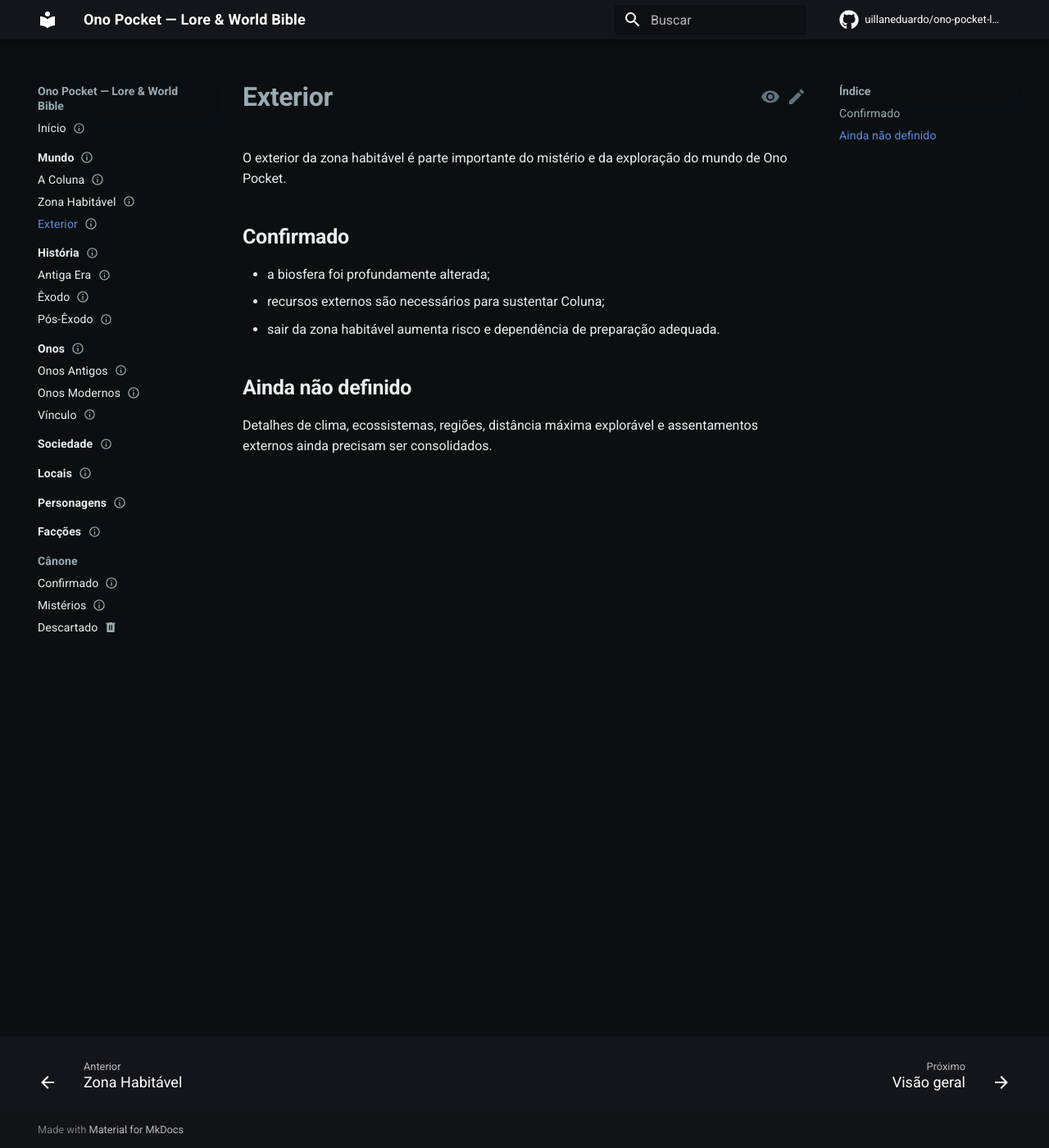
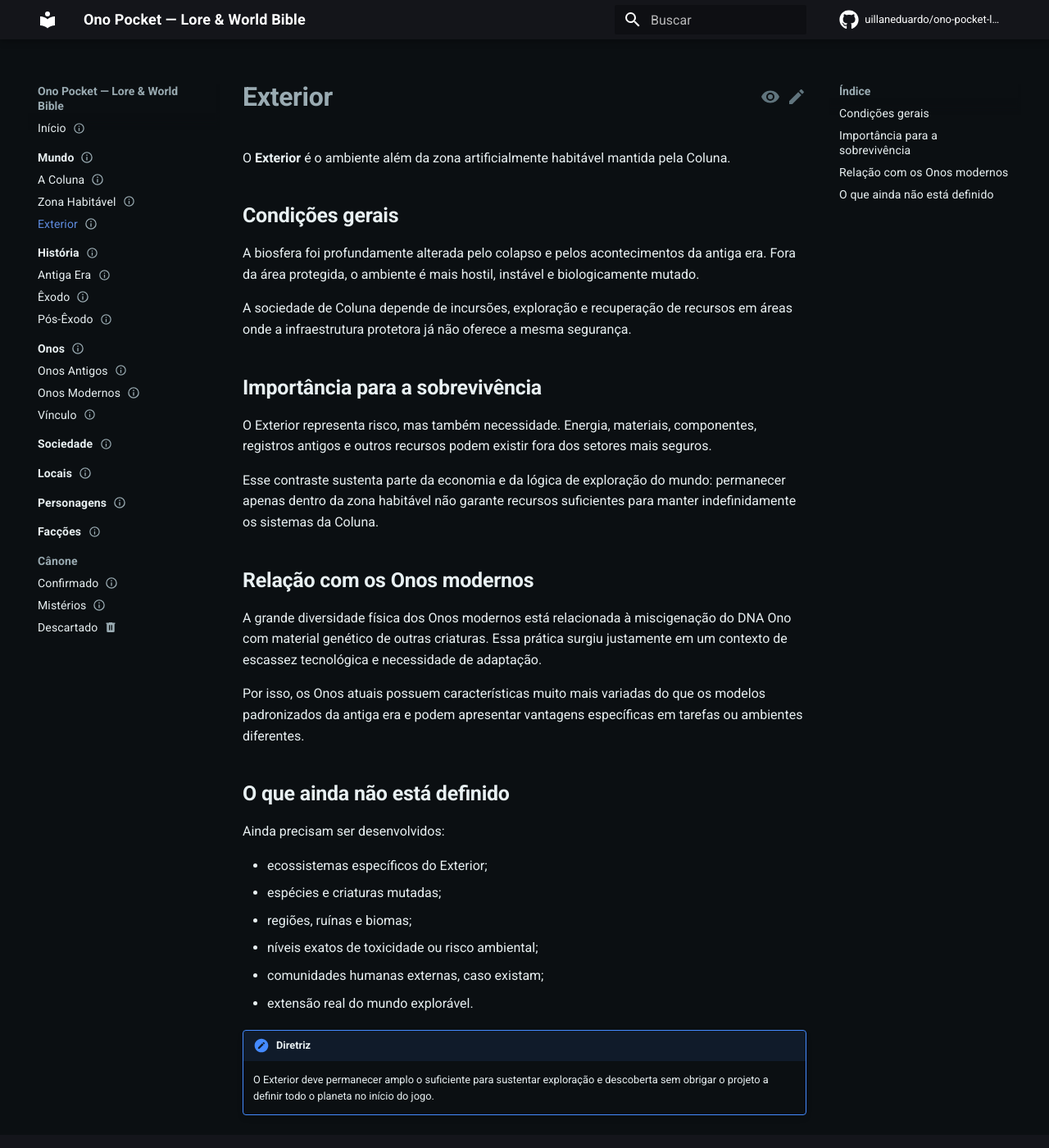
Before and after one commit to uillaneduardo/ono-pocket-lore, an MkDocs documentation site: the page built from docs/world/exterior.md, in a window 1280 px wide and 1400 px high. Shown: the whole window at 82% size. Built offline with MkDocs 1.6.1 and Material for MkDocs 9.7.7, drawn with Linux system fonts in a browser that asks for light colours; comment, search, counter and statistics services are not loaded.

Commit message:
docs: expand exterior world lore

```diff
--- a/docs/world/exterior.md
+++ b/docs/world/exterior.md
@@ -1,19 +1,41 @@
 ---
 title: Exterior
-status: draft
+status: canon
 audience: author
 ---
 
 # Exterior
 
-O exterior da zona habitável é parte importante do mistério e da exploração do mundo de Ono Pocket.
+O **Exterior** é o ambiente além da zona artificialmente habitável mantida pela Coluna.
 
-## Confirmado
+## Condições gerais
 
-- a biosfera foi profundamente alterada;
-- recursos externos são necessários para sustentar Coluna;
-- sair da zona habitável aumenta risco e dependência de preparação adequada.
+A biosfera foi profundamente alterada pelo colapso e pelos acontecimentos da antiga era. Fora da área protegida, o ambiente é mais hostil, instável e biologicamente mutado.
 
-## Ainda não definido
+A sociedade de Coluna depende de incursões, exploração e recuperação de recursos em áreas onde a infraestrutura protetora já não oferece a mesma segurança.
 
-Detalhes de clima, ecossistemas, regiões, distância máxima explorável e assentamentos externos ainda precisam ser consolidados.
+## Importância para a sobrevivência
+
+O Exterior representa risco, mas também necessidade. Energia, materiais, componentes, registros antigos e outros recursos podem existir fora dos setores mais seguros.
+
+Esse contraste sustenta parte da economia e da lógica de exploração do mundo: permanecer apenas dentro da zona habitável não garante recursos suficientes para manter indefinidamente os sistemas da Coluna.
+
+## Relação com os Onos modernos
+
+A grande diversidade física dos Onos modernos está relacionada à miscigenação do DNA Ono com material genético de outras criaturas. Essa prática surgiu justamente em um contexto de escassez tecnológica e necessidade de adaptação.
+
+Por isso, os Onos atuais possuem características muito mais variadas do que os modelos padronizados da antiga era e podem apresentar vantagens específicas em tarefas ou ambientes diferentes.
+
+## O que ainda não está definido
+
+Ainda precisam ser desenvolvidos:
+
+- ecossistemas específicos do Exterior;
+- espécies e criaturas mutadas;
+- regiões, ruínas e biomas;
+- níveis exatos de toxicidade ou risco ambiental;
+- comunidades humanas externas, caso existam;
+- extensão real do mundo explorável.
+
+!!! note "Diretriz"
+    O Exterior deve permanecer amplo o suficiente para sustentar exploração e descoberta sem obrigar o projeto a definir todo o planeta no início do jogo.
```
